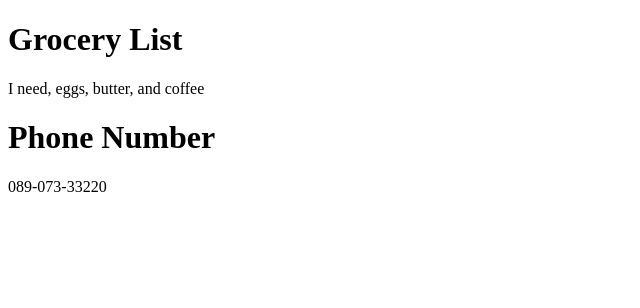
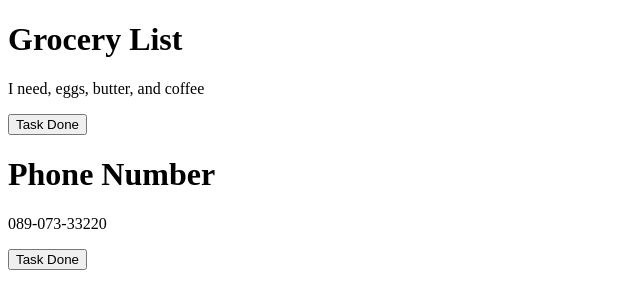
Before and after one commit to Madden20202-zz/angular-Udemy, an Angular app: page / in a window 1280 px wide. Shown: the top 308 px of the page, without its empty margins (0-640 px from the left). Built offline with nearby package versions, Linux system fonts and the light colour scheme.

Commit message:
massive overhaul check notes

```diff
--- a/src/app/app.component.html
+++ b/src/app/app.component.html
@@ -18,9 +18,13 @@
     can be added, just within the parathesis
 
     Let's make a custom event, to make
-    the component even more unique
+    the component even more unique, and
+    make sure that something is happening
+    on all levels. This ensures that values
+    would update, and what the user is trying
+    to do will actually happen
 -->
 
-<app-note-card (noteSelected)="onNoteClicked()" [noteCard]="groceryList"></app-note-card>
+<app-note-card (noteCLicked)="onNoteClicked($event)" [noteCard]="groceryList"></app-note-card>
 
-<app-note-card (click)="onNoteClicked()"[noteCard]="phoneCard"></app-note-card>
+<app-note-card (noteCLicked)="onNoteClicked($event)" [noteCard]="phoneCard"></app-note-card>
--- a/src/app/app.component.ts
+++ b/src/app/app.component.ts
@@ -1,5 +1,6 @@
-import { Component, EventEmitter } from '@angular/core';
+import { Component } from '@angular/core';
 import { Notes } from 'src/environments/db-data';
+import { Note } from './note-card/note-card.model';
 
 @Component({
   selector: 'app-root',
@@ -7,8 +8,6 @@ import { Notes } from 'src/environments/db-data';
   styleUrls: ['./app.component.css']
 })
 export class AppComponent {
-
-  courseSelected = new EventEmitter()
 
   groceryList = Notes[0]
   phoneCard = Notes[1]
@@ -35,11 +34,8 @@ export class AppComponent {
     interesting for the user
   */
 
-    onNoteClicked() {
-      alert("A note was clicked!")
-    }
+  onNoteClicked(noteCard: Note) {
+    console.log(noteCard)
+  }
 
-  soundAlarm() {
-    alert("Why did you click this? I thought I hid it well!")
-  }
 }
--- a/src/app/note-card/note-card.component.html
+++ b/src/app/note-card/note-card.component.html
@@ -7,3 +7,5 @@
 <h1> {{ noteCard.title }} </h1>
 
 <p> {{ noteCard.content }} </p>
+
+<button (click)="onNoteClicked()">Task Done</button>
--- a/src/app/note-card/note-card.component.ts
+++ b/src/app/note-card/note-card.component.ts
@@ -1,4 +1,10 @@
-import { Component, OnInit, Input } from '@angular/core';
+import {
+  Component,
+  OnInit,
+  Input,
+  Output,
+  EventEmitter
+} from '@angular/core';
 import { Note } from './note-card.model';
 
 @Component({
@@ -20,13 +26,24 @@ export class NoteCardComponent implements OnInit {
     All that has to be done is add a variable that
     follows @Input(), which tells it to expect
     input from somewhere and use it later
+
+    Now let's add the custom event, and keep life
+    interesting for the user
   */
 
-    @Input() noteCard!: Note
+  @Input() noteCard!: Note
+
+  @Output() noteCLicked = new EventEmitter<Note>()
 
   constructor() { }
 
   ngOnInit(): void {
   }
 
+  onNoteClicked() {
+    console.log("The task would show as done")
+
+    this.noteCLicked.emit(this.noteCard)
+  }
+
 }
```
